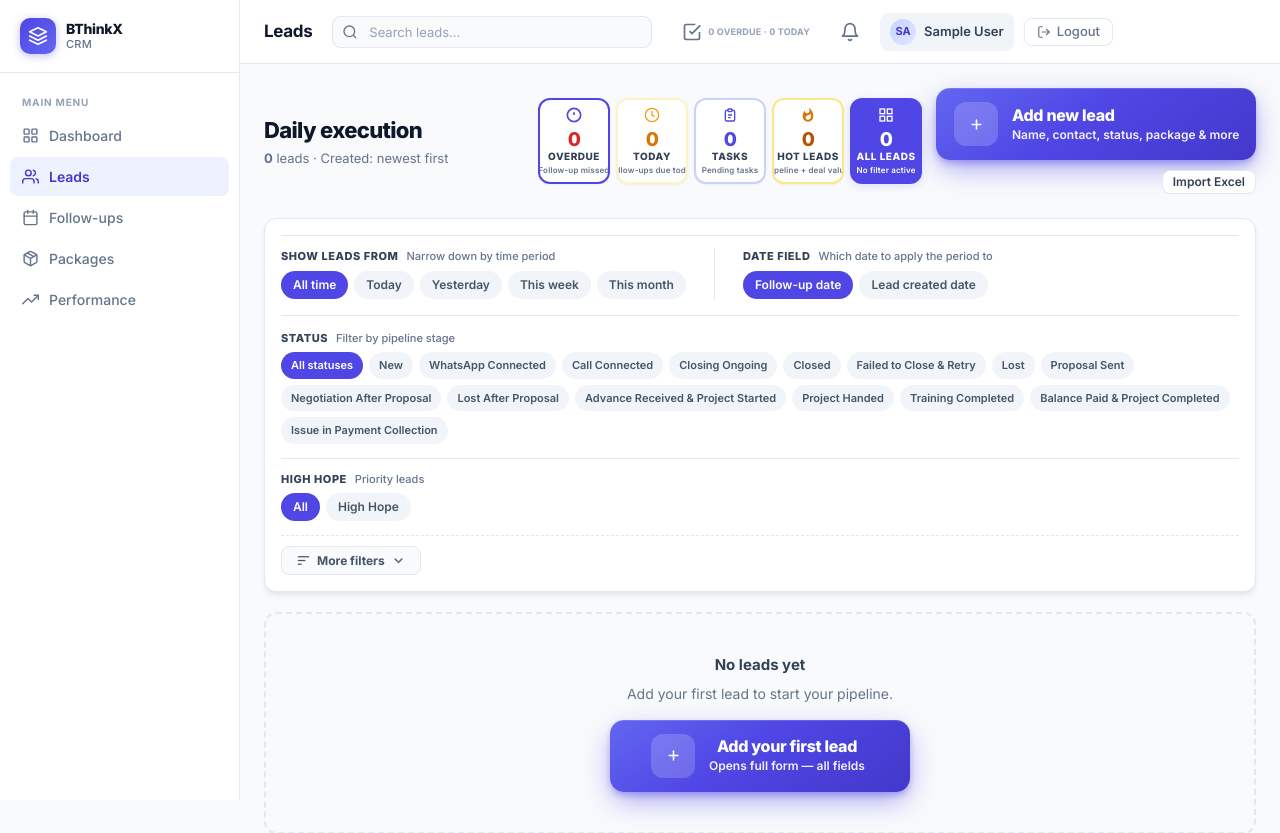
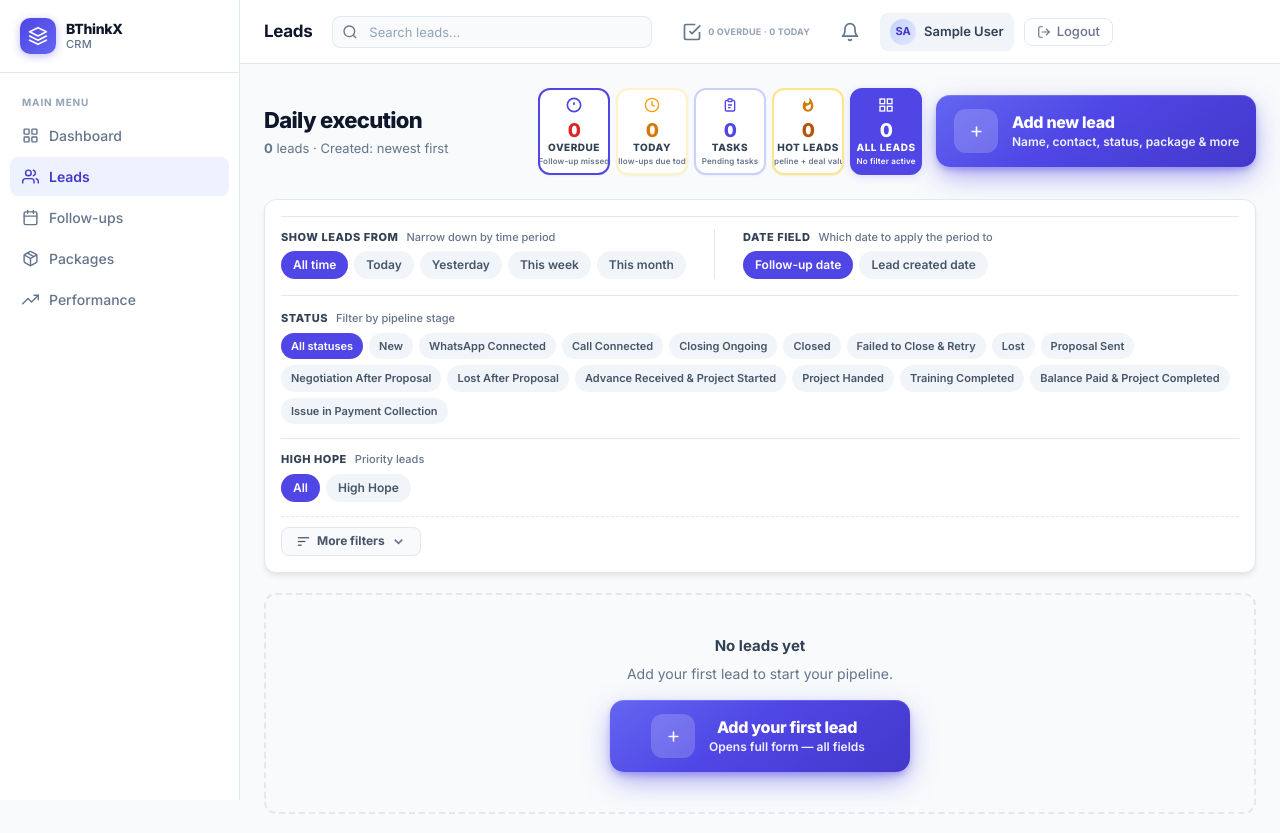
Before and after one commit to bthinkxdev/btx_dev, a Django app: page /crm/leads/ in a window 1280 px wide. Shown: the top 833 px of the page. Run offline with Django 4.2, Linux system fonts and the light colour scheme; the visitor is signed in with stand-in values (Sample User, id 1); data that the repository does not hold is empty; some libraries are stand-ins or nearby versions.

Commit message:
removed import exel

```diff
--- a/crm/templates/crm/leads.html
+++ b/crm/templates/crm/leads.html
@@ -76,7 +76,7 @@
         <span class="leads-add-cta__sub">Name, contact, status, package &amp; more</span>
       </span>
     </button>
-    <button type="button" onclick="document.getElementById('import-modal').showModal()" class="btn btn-outline btn-sm leads-add-secondary">Import Excel</button>
+    {% comment %} <button type="button" onclick="document.getElementById('import-modal').showModal()" class="btn btn-outline btn-sm leads-add-secondary">Import Excel</button> {% endcomment %}
   </div>
 </div>
 
```
